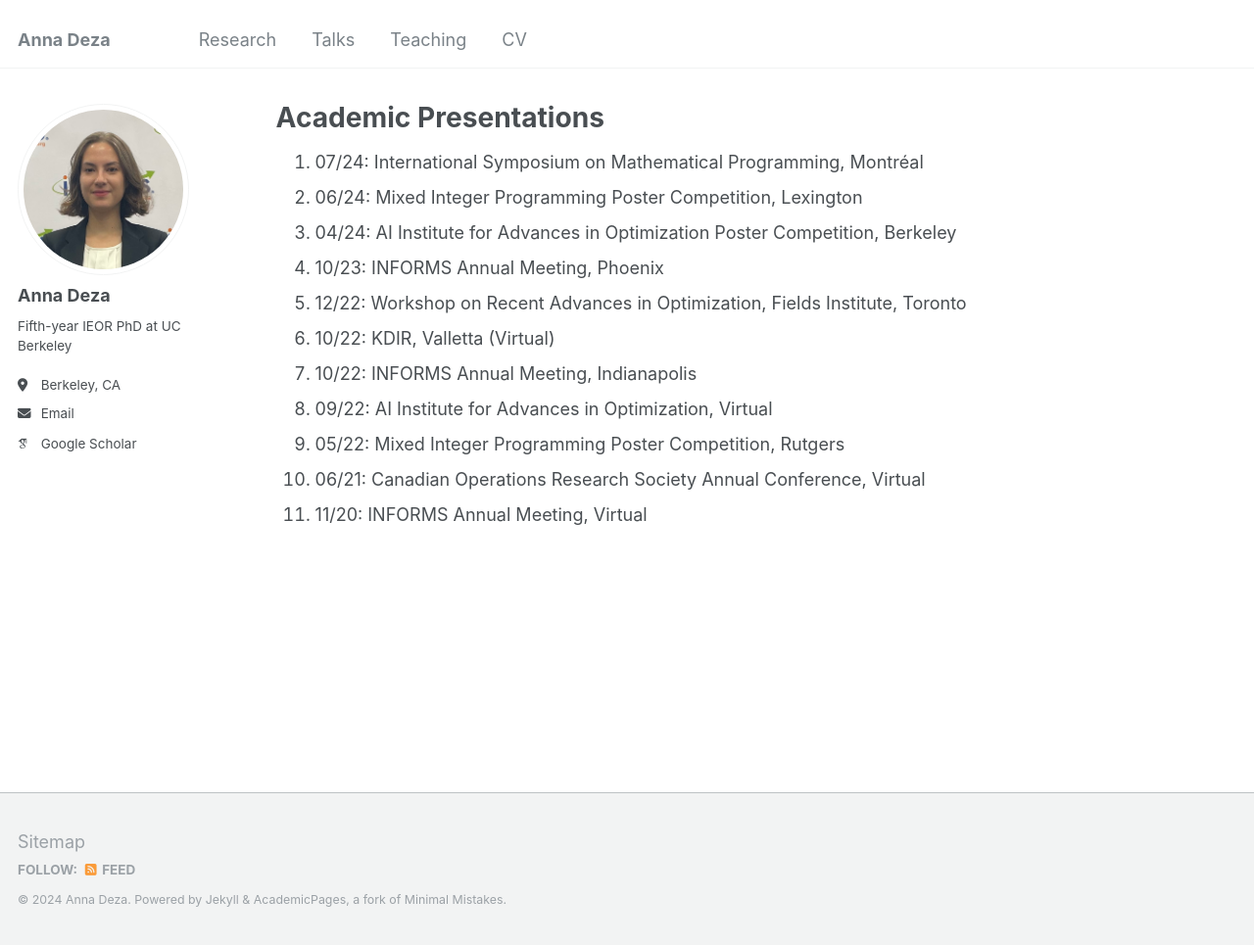
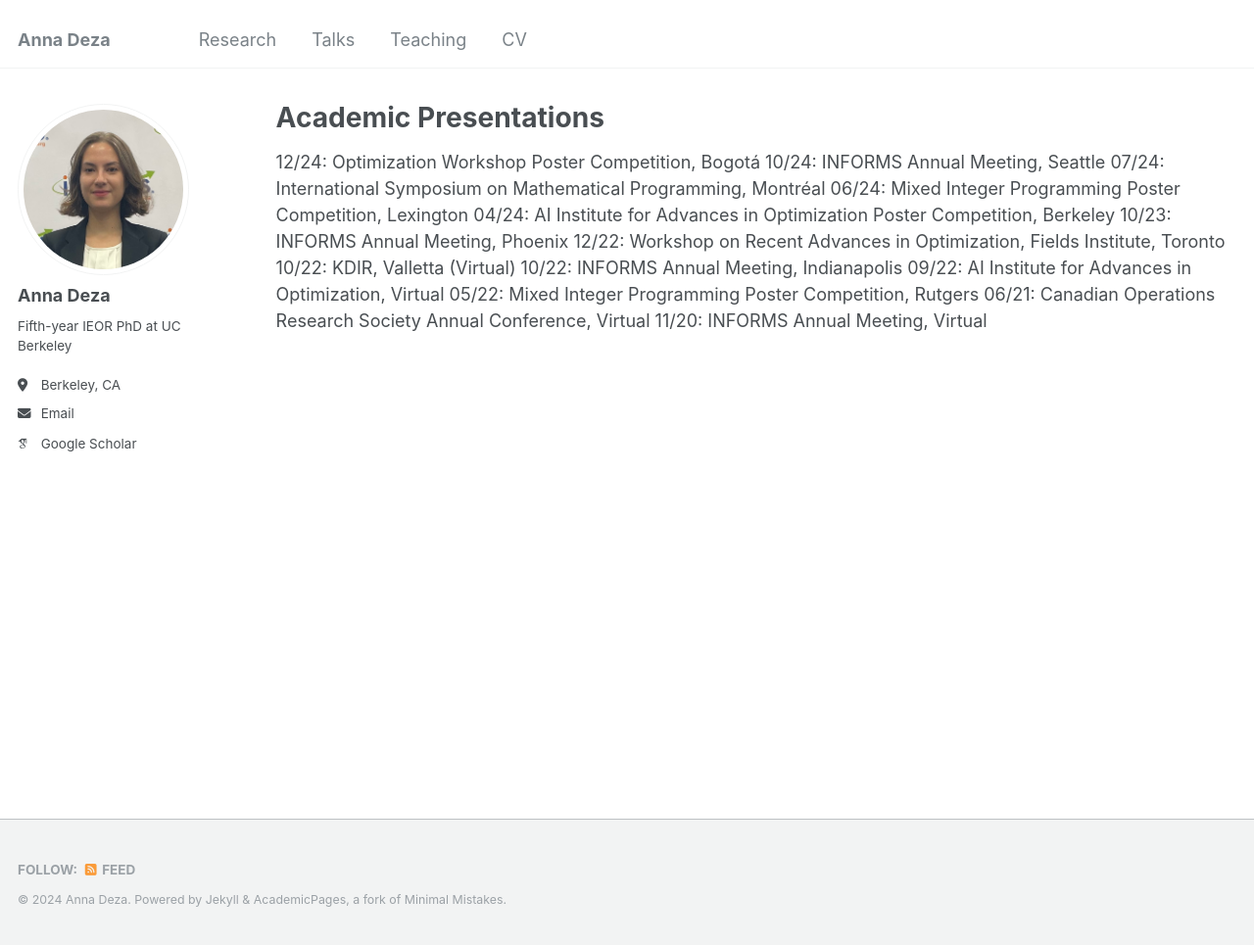
Before and after one commit to annadeza/annadeza.github.io, a Jekyll site: the page built from _pages/talks.md, in a window 1280 px wide and 965 px high. Shown: the whole window at 98% size. Built offline with Jekyll 4.4.1, drawn with Linux system fonts in a browser that asks for light colours; some web fonts are replaced.

```diff
--- a/_includes/footer/custom.html
+++ b/_includes/footer/custom.html
@@ -1,3 +1,2 @@
 <!-- start custom footer snippets -->
-<a href="/sitemap/">Sitemap</a>
 <!-- end custom footer snippets -->
--- a/_pages/talks.md
+++ b/_pages/talks.md
@@ -5,14 +5,16 @@ permalink: /talks/
 author_profile: true
 ---
 
-1. 07/24: International Symposium on Mathematical Programming, Montréal
-2. 06/24: Mixed Integer Programming Poster Competition, Lexington
-3. 04/24: AI Institute for Advances in Optimization Poster Competition, Berkeley
-4. 10/23: INFORMS Annual Meeting, Phoenix
-5. 12/22: Workshop on Recent Advances in Optimization, Fields Institute, Toronto
-6. 10/22: KDIR, Valletta (Virtual)
-7. 10/22: INFORMS Annual Meeting, Indianapolis
-8. 09/22: AI Institute for Advances in Optimization, Virtual
-9. 05/22: Mixed Integer Programming Poster Competition, Rutgers
-10. 06/21: Canadian Operations Research Society Annual Conference, Virtual
-11. 11/20: INFORMS Annual Meeting, Virtual
+12/24: Optimization Workshop Poster Competition, Bogotá
+10/24: INFORMS Annual Meeting, Seattle
+07/24: International Symposium on Mathematical Programming, Montréal
+06/24: Mixed Integer Programming Poster Competition, Lexington
+04/24: AI Institute for Advances in Optimization Poster Competition, Berkeley
+10/23: INFORMS Annual Meeting, Phoenix
+12/22: Workshop on Recent Advances in Optimization, Fields Institute, Toronto
+10/22: KDIR, Valletta (Virtual)
+10/22: INFORMS Annual Meeting, Indianapolis
+09/22: AI Institute for Advances in Optimization, Virtual
+05/22: Mixed Integer Programming Poster Competition, Rutgers
+06/21: Canadian Operations Research Society Annual Conference, Virtual
+11/20: INFORMS Annual Meeting, Virtual
```
Also changed, not shown: _pages/fair-regression-slides.md (added, +6 -0 lines), _pages/logic-rules-slides.md (added, +6 -0 lines), _pages/publications.md (+8 -3 lines), 4 other files.
